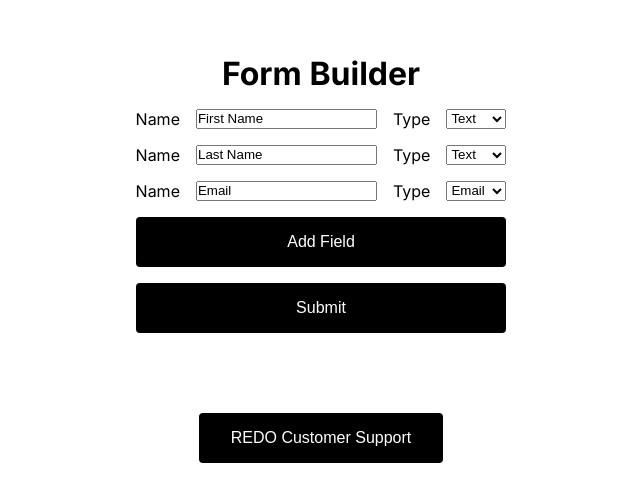
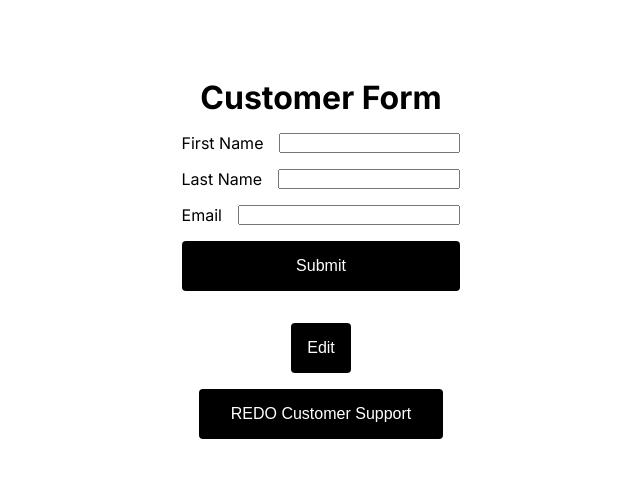
Before and after one commit to sotrh/interval-prova-challenge, a React (Vite) app in the folder frontend/: page / in a window 1280 px wide. Shown: the part 150-652 px from the top of the page, without its empty margins (319-959 px from the left). Built offline with nearby package versions, Linux system fonts and the light colour scheme.

Commit message:
FormSubmissionList

```diff
--- a/frontend/src/App.tsx
+++ b/frontend/src/App.tsx
@@ -3,6 +3,7 @@ import "./App.css";
 import FormBuilder from "./components/FormBuilder";
 import CustomerForm from "./components/CustomerForm";
 import FormSubmissionList from "./components/FormSubmissionList";
+import { FormSubmission } from "./data/form";
 
 function App() {
   const handleSupportClick = () => {
@@ -10,7 +11,7 @@ function App() {
     alert("Welcome to REDO Customer Support! 🎉");
   };
 
-  const [editing, setEditing] = useState(true);
+  const [editing, setEditing] = useState(false);
 
   const [schema, setSchema] = useState({
     fields: [
@@ -20,13 +21,18 @@ function App() {
     ],
   });
 
-  const [submissions, setSubmissions] = useState([]);
+  const [submissions, setSubmissions] = useState([] as FormSubmission[]);
 
   return (
     <div className="app-container">
       {!editing && (
         <>
-          <CustomerForm schema={schema}></CustomerForm>
+          <CustomerForm
+            schema={schema}
+            onSubmit={(newSubmission) => {
+              setSubmissions([...submissions, newSubmission]);
+            }}
+          ></CustomerForm>
           <button
             className="affirm-button"
             onClick={() => {
@@ -37,17 +43,19 @@ function App() {
           </button>
         </>
       )}
+      {!editing && submissions.length > 0 && (
+        <FormSubmissionList submissions={submissions}></FormSubmissionList>
+      )}
       {editing && (
         <FormBuilder
           schema={schema}
           onSubmit={(newSchema) => {
-            setSchema({...newSchema});
+            setSchema({ ...newSchema });
             setEditing(false);
             console.log(newSchema);
           }}
         ></FormBuilder>
       )}
-      <FormSubmissionList submissions={submissions}></FormSubmissionList>
       <button onClick={handleSupportClick} className="support-button">
         REDO Customer Support
       </button>
--- a/frontend/src/components/CustomerForm.tsx
+++ b/frontend/src/components/CustomerForm.tsx
@@ -1,19 +1,22 @@
 import React, { useMemo, useRef, useState } from "react";
-import { FormSchema } from "../data/form";
+import { FormSchema, FormSubmission } from "../data/form";
 import "./CustomerForm.css";
 
 export interface CustomerFormProps {
   schema: FormSchema;
+  onSubmit: (submission: FormSubmission) => void;
 }
 
-function CustomerForm({ schema }: CustomerFormProps) {
-  const [fields, setFields] = useState(schema.fields);
+function CustomerForm({ schema, onSubmit }: CustomerFormProps) {
+  const [submission, setSubmission] = useState({
+    fields: schema.fields.map((field) => ({ name: field.name, data: "" })),
+  });
   const fieldsUI = useMemo(
     () =>
-      fields.map((field, i) => {
+      schema.fields.map((field, i) => {
         let input;
         switch (field.type) {
-          case "select":
+          // case "select":
           case "textarea":
           case "email":
           case "text":
@@ -23,7 +26,8 @@ function CustomerForm({ schema }: CustomerFormProps) {
                 type={field.type}
                 name={field.name}
                 onChange={(e) => {
-
+                  submission.fields[i].data = e.target.value;
+                  setSubmission({...submission});
                 }}
               ></input>
             );
@@ -38,14 +42,21 @@ function CustomerForm({ schema }: CustomerFormProps) {
           </div>
         );
       }),
-    [fields]
+    [schema]
   );
 
   return (
     <div className="container flex-vertical">
       <h1>Customer Form</h1>
       {fieldsUI}
-      <button className="affirm-button">Submit</button>
+      <button
+        className="affirm-button"
+        onClick={() => {
+          onSubmit(submission);
+        }}
+      >
+        Submit
+      </button>
     </div>
   );
 }
--- a/frontend/src/components/FormBuilder.tsx
+++ b/frontend/src/components/FormBuilder.tsx
@@ -76,7 +76,7 @@ function EditField(props: EditFieldProps) {
       >
         <option value="text">Text</option>
         <option value="email">Email</option>
-        <option value="select">Select</option>
+        {/* <option value="select">Select</option> */}
       </select>
     </div>
   );
--- /dev/null
+++ b/frontend/src/components/FormSubmissionList.css
@@ -0,0 +1,20 @@
+.submission {
+    display: flex;
+    flex-direction: column;
+    gap: var(--universal-spacing);
+}
+
+.submission-name {
+    font-weight: bold;
+}
+
+.submission-field {
+    display: flex;
+    flex-direction: row;
+    gap: var(--universal-spacing);
+    text-align: right;
+}
+
+.submission-data {
+    flex-grow: 1;
+}
--- a/frontend/src/components/FormSubmissionList.tsx
+++ b/frontend/src/components/FormSubmissionList.tsx
@@ -1,5 +1,6 @@
 import { useMemo } from "react";
 import { FormSubmission } from "../data/form";
+import './FormSubmissionList.css';
 
 export interface FormSubmissionListProps {
   submissions: FormSubmission[];
@@ -9,11 +10,13 @@ function FormSubmissionList({ submissions }: FormSubmissionListProps) {
   const submissionUI = useMemo(
     () =>
       submissions.map((submission) => (
-        <div className="field">
-          <div>Name</div>
-          <div>{submission.name}</div>
-          <div>Response</div>
-          <div>{submission.data}</div>
+        <div className="submission">
+          {submission.fields.map((field) => (
+            <div className="submission-field">
+              <div className="submission-name">{field.name}</div>
+              <div className="submission-data">{field.data}</div>
+            </div>
+          ))}
         </div>
       )),
     [submissions]
--- a/frontend/src/data/form.tsx
+++ b/frontend/src/data/form.tsx
@@ -7,7 +7,11 @@ export interface FormSchema {
   fields: FormField[];
 }
 
-export interface FormSubmission {
+export interface FieldData {
   name: string;
   data: string;
 }
+
+export interface FormSubmission {
+  fields: FieldData[];
+}
```
